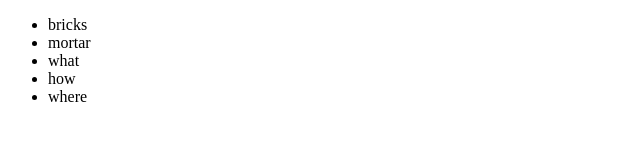
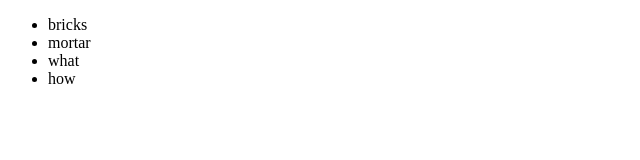
Before and after one commit to coleatacquia/gittest, a plain HTML site: page index.html in a window 1280 px wide. Shown: the full height of the page, 0-640 px from the left. Drawn offline with Linux system fonts and the light colour scheme.

Commit message:
deleted where

```diff
--- a/index.html
+++ b/index.html
@@ -11,7 +11,6 @@
         <li>mortar</li>
         <li>what</li>
         <li>how</li>
-        <li>where</li>
       </ul>
     </div>
   </body>
```
